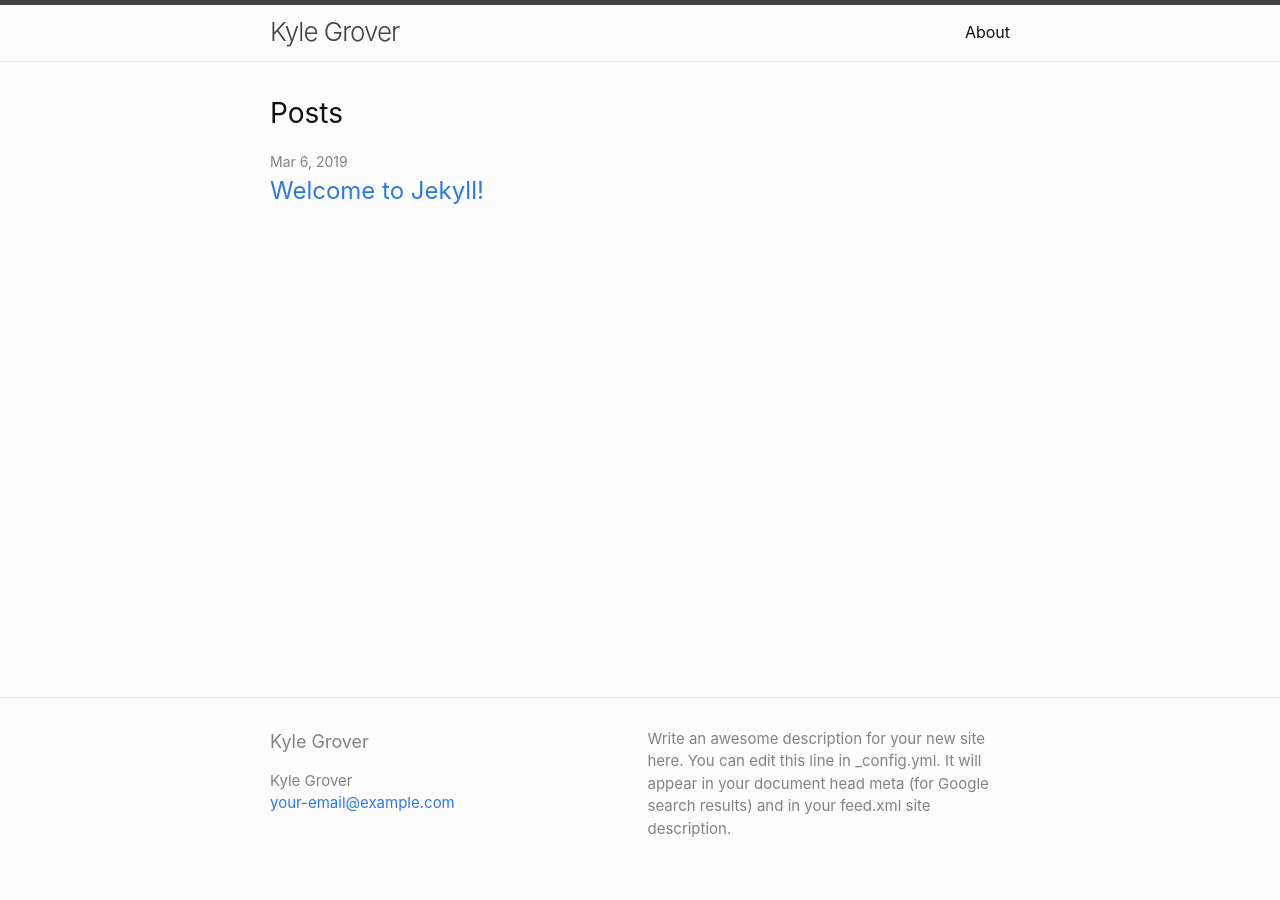
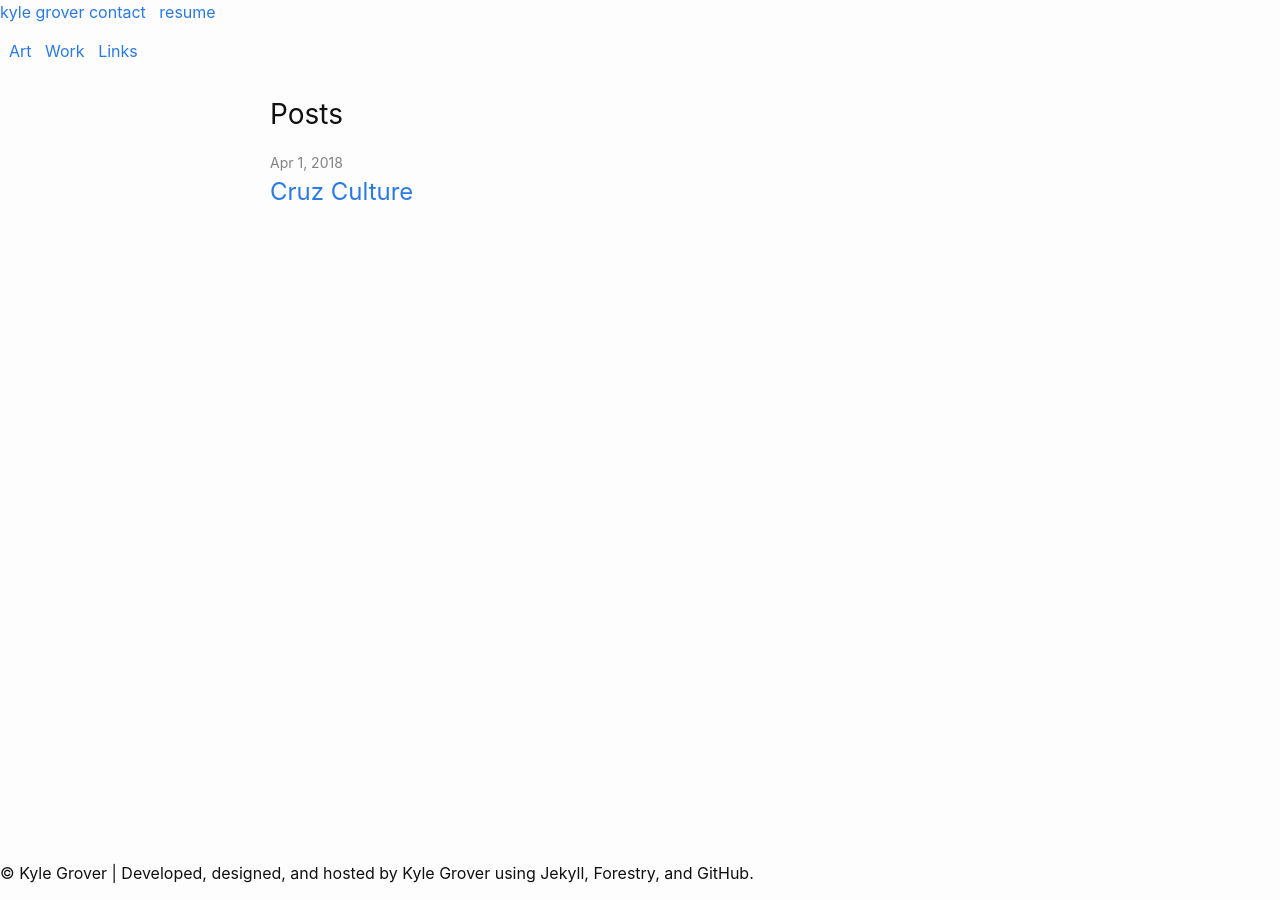
Before and after one commit to kylegrover/kylegrover.github.io, a Jekyll site: the page built from index.md, in a window 1280 px wide. Built offline with Jekyll 4.4.1, drawn with Linux system fonts in a browser that asks for light colours.

Commit message:
kylegrover.comify-ing things

```diff
--- a/_config.yml
+++ b/_config.yml
@@ -19,6 +19,7 @@ description: >- # this means to ignore newlines until "baseurl:"
   Write an awesome description for your new site here. You can edit this
   line in _config.yml. It will appear in your document head meta (for
   Google search results) and in your feed.xml site description.
+google_tag_manager_id: 89386910-2
 baseurl: "" # the subpath of your site, e.g. /blog
 url: "" # the base hostname & protocol for your site, e.g. http://example.com
 port: 1234
--- a/_includes/footer.html
+++ b/_includes/footer.html
@@ -1,4 +1,18 @@
-<footer class="site-footer h-card">
+<footer class="footer" role="contentinfo" id="site_footer">
+
+  <div id="inner-footer" class="wrap cf">
+
+    <nav role="navigation">
+
+    </nav>
+
+    <p class="source-org copyright">&copy; {{ date('year')}} Kyle Grover | Developed, designed, and hosted by Kyle Grover using Jekyll, Forestry, and GitHub.</p>
+
+  </div>
+
+</footer>
+
+<!-- <footer class="site-footer h-card">
   <data class="u-url" href="{{ "/" | relative_url }}"></data>
 
   <div class="wrapper">
@@ -31,4 +45,4 @@
 
   </div>
 
-</footer>
+</footer> -->
--- a/_includes/head.html
+++ b/_includes/head.html
@@ -2,9 +2,22 @@
   <meta charset="utf-8">
   <meta http-equiv="X-UA-Compatible" content="IE=edge">
   <meta name="viewport" content="width=device-width, initial-scale=1">
+
+  <link rel="apple-touch-icon" sizes="180x180" href="/favicons/apple-touch-icon.png">
+  <link rel="icon" type="image/png" sizes="32x32" href="/favicons/favicon-32x32.png">
+  <link rel="icon" type="image/png" sizes="16x16" href="/favicons/favicon-16x16.png">
+  <link rel="manifest" href="/favicons/site.webmanifest">
+  <link rel="mask-icon" href="/favicons/safari-pinned-tab.svg" color="#333333">
+  <link rel="shortcut icon" href="/favicons/favicon.ico">
+  <meta name="apple-mobile-web-app-title" content="KyleGrover.com">
+  <meta name="application-name" content="KyleGrover.com">
+  <meta name="msapplication-TileColor" content="#eeeeee">
+  <meta name="msapplication-config" content="/favicons/browserconfig.xml">
+  <meta name="theme-color" content="#ffffff">
+
   {%- seo -%}
   <link rel="stylesheet" href="{{ "/assets/css/style.css" | relative_url }}">
-  {%- if jekyll.environment == 'production' and site.google_analytics -%}
-    {%- include google-analytics.html -%}
+  {%- if jekyll.environment == 'production' and site.google_tag_manager_id -%}
+    {%- include google-tag-manager.html -%}
   {%- endif -%}
 </head>
--- a/_includes/header.html
+++ b/_includes/header.html
@@ -1,31 +1,31 @@
-<header class="site-header">
-
-  <div class="wrapper">
-    {%- assign default_paths = site.pages | map: "path" -%}
-    {%- assign page_paths = site.header_pages | default: default_paths -%}
-    {%- assign titles_size = site.pages | map: 'title' | join: '' | size -%}
-    <a class="site-title" rel="author" href="{{ "/" | relative_url }}">{{ site.title | escape }}</a>
-
-    {%- if titles_size > 0 -%}
-      <nav class="site-nav">
-        <input type="checkbox" id="nav-trigger" class="nav-trigger" />
-        <label for="nav-trigger">
-          <span class="menu-icon">
-            <svg viewBox="0 0 18 15" width="18px" height="15px">
-              <path d="M18,1.484c0,0.82-0.665,1.484-1.484,1.484H1.484C0.665,2.969,0,2.304,0,1.484l0,0C0,0.665,0.665,0,1.484,0 h15.032C17.335,0,18,0.665,18,1.484L18,1.484z M18,7.516C18,8.335,17.335,9,16.516,9H1.484C0.665,9,0,8.335,0,7.516l0,0 c0-0.82,0.665-1.484,1.484-1.484h15.032C17.335,6.031,18,6.696,18,7.516L18,7.516z M18,13.516C18,14.335,17.335,15,16.516,15H1.484 C0.665,15,0,14.335,0,13.516l0,0c0-0.82,0.665-1.483,1.484-1.483h15.032C17.335,12.031,18,12.695,18,13.516L18,13.516z"/>
-            </svg>
-          </span>
-        </label>
-
-        <div class="trigger">
-          {%- for path in page_paths -%}
-            {%- assign my_page = site.pages | where: "path", path | first -%}
-            {%- if my_page.title -%}
-            <a class="page-link" href="{{ my_page.url | relative_url }}">{{ my_page.title | escape }}</a>
-            {%- endif -%}
-          {%- endfor -%}
-        </div>
-      </nav>
-    {%- endif -%}
+<header class="header" role="banner" id="site_header">
+  <div id="floating_cubes" class="absolute-fill">
+    <div id="inner-header" class="wrap cf absolute-fill">
+      <p id="logo" class="h1"><a href="<?php echo home_url(); ?>" rel="nofollow">kyle grover</a> <a class="header-link" href="/contact/">contact&nbsp;&nbsp;<i class="fas fa-comments"></i></a> <a class="header-link" href="/resume/">resume&nbsp;&nbsp;<i class="fas fa-file-alt"></i></a></p>
+    </div>
   </div>
 </header>
+<section id="content_filters">
+    <div class="content_filters-cats wrap">
+        <a href="https://kylegrover.com/art/"
+           data-cat="art"
+                   ><i class="fas fa-caret-right"></i>&nbsp;&nbsp;Art <i class="fas fa-paint-brush"></i></a>
+        <a href="https://kylegrover.com/web-work/"
+           data-cat="work"
+                   ><i class="fas fa-caret-right"></i>&nbsp;&nbsp;Work <i class="fas fa-briefcase"></i></a>
+        <a href="https://kylegrover.com/links/"
+           data-cat="links"
+                   ><i class="fas fa-caret-right"></i> &nbsp;&nbsp;Links <i class="fas fa-globe"></i></a>
+    </div>
+    <div class="content_filters-tags wrap">
+        <div data-cat="art">
+
+        </div>
+        <div data-cat="work">
+
+        </div>
+        <div data-cat="links">
+
+        </div>
+    </div>
+</section>
--- a/_posts/2019-03-05-welcome-to-jekyll.markdown
+++ /dev/null
@@ -1,25 +0,0 @@
----
-layout: post
-title:  "Welcome to Jekyll!"
-date:   2019-03-05 17:45:04 -0800
-categories: jekyll update
----
-You’ll find this post in your `_posts` directory. Go ahead and edit it and re-build the site to see your changes. You can rebuild the site in many different ways, but the most common way is to run `jekyll serve`, which launches a web server and auto-regenerates your site when a file is updated.
-
-To add new posts, simply add a file in the `_posts` directory that follows the convention `YYYY-MM-DD-name-of-post.ext` and includes the necessary front matter. Take a look at the source for this post to get an idea about how it works.
-
-Jekyll also offers powerful support for code snippets:
-
-{% highlight ruby %}
-def print_hi(name)
-  puts "Hi, #{name}"
-end
-print_hi('Tom')
-#=> prints 'Hi, Tom' to STDOUT.
-{% endhighlight %}
-
-Check out the [Jekyll docs][jekyll-docs] for more info on how to get the most out of Jekyll. File all bugs/feature requests at [Jekyll’s GitHub repo][jekyll-gh]. If you have questions, you can ask them on [Jekyll Talk][jekyll-talk].
-
-[jekyll-docs]: https://jekyllrb.com/docs/home
-[jekyll-gh]:   https://github.com/jekyll/jekyll
-[jekyll-talk]: https://talk.jekyllrb.com/
```
Also changed, not shown: _includes/disqus_comments.html (deleted, +0 -20 lines), _includes/google-analytics.html (deleted, +0 -9 lines), _includes/google-tag-manager.html (added, +9 -0 lines), _posts/2018-04-01-cruz-culture.md (added, +9 -0 lines), favicons/browserconfig.xml (added, +9 -0 lines), _sass/jekyle/_base.scss (line endings or trailing spaces), favicons/android-chrome-192x192.png (added), favicons/apple-touch-icon.png (added), favicons/favicon-16x16.png (added), favicons/favicon-32x32.png (added), favicons/favicon.ico (added), favicons/mstile-150x150.png (added), favicons/safari-pinned-tab.svg (added), favicons/site.webmanifest (added).
